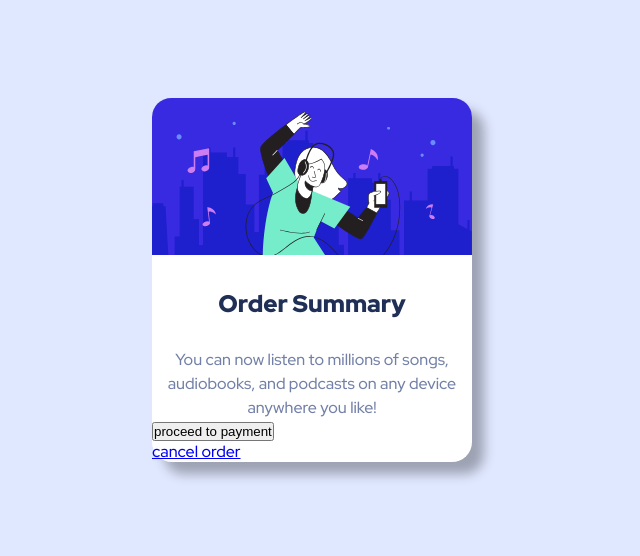
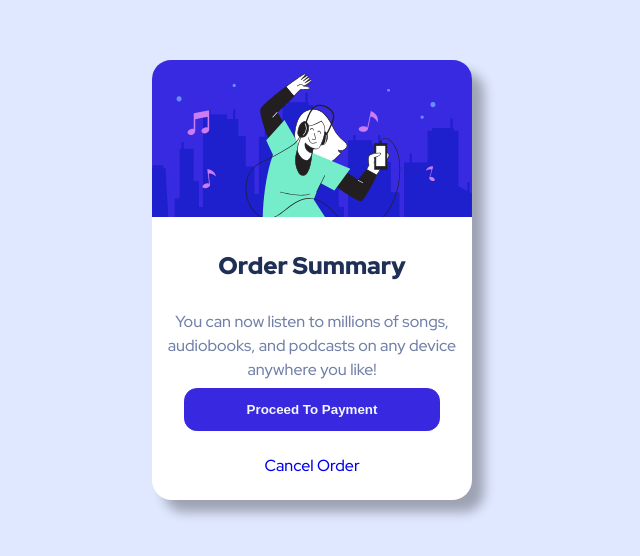
Before and after one commit to kesavan-webdev/order-summary-component-challenge-main, a plain HTML site: page index.html in a window 1280 px wide. Shown: the part 120-676 px from the top of the page, without its empty margins (328-968 px from the left). Drawn offline with Linux system fonts and the light colour scheme.

Commit message:
output finalised

```diff
--- a/index.html
+++ b/index.html
@@ -28,7 +28,8 @@
       <button>proceed to payment</button>
     </div>
     <div class="card-link">
-      <a href="#">cancel order</a>
+      <a class="link
+      " href="#">cancel order</a>
     </div>
 
   </article>
--- a/styles/style.css
+++ b/styles/style.css
@@ -20,7 +20,7 @@
     margin: 25% auto;
     box-shadow: 12px 12px 12px rgba(0,0,0,0.3);
     border-radius: 20px;
-}
+    }
 img{
     max-width: 100%;
     height: auto;
@@ -42,3 +42,32 @@
     font-weight: 500;
     color:  hsl(224, 23%, 55%);
 }
+
+card-btn{
+    width: 100%;
+
+}
+button{
+     /* here we given 80% width it wont work if we didnt give an 100% width to it parent
+    element  */
+    display: block;
+    width:80%;
+    border-radius: 0.8rem;
+    padding: 0.8rem 0rem;
+    background-color:  hsl(245, 75%, 52%);
+    border: 0.1rem solid hsl(245, 75%, 52%);
+    color: hsl(225, 100%, 98%);
+    text-transform: capitalize;
+    font-weight: 900;
+    margin: 2% auto;
+
+}
+.card-link{
+    text-align: center;
+    margin: 1.5rem 0rem;
+}
+
+.link{
+   text-decoration: none;
+   text-transform: capitalize;
+}
```
